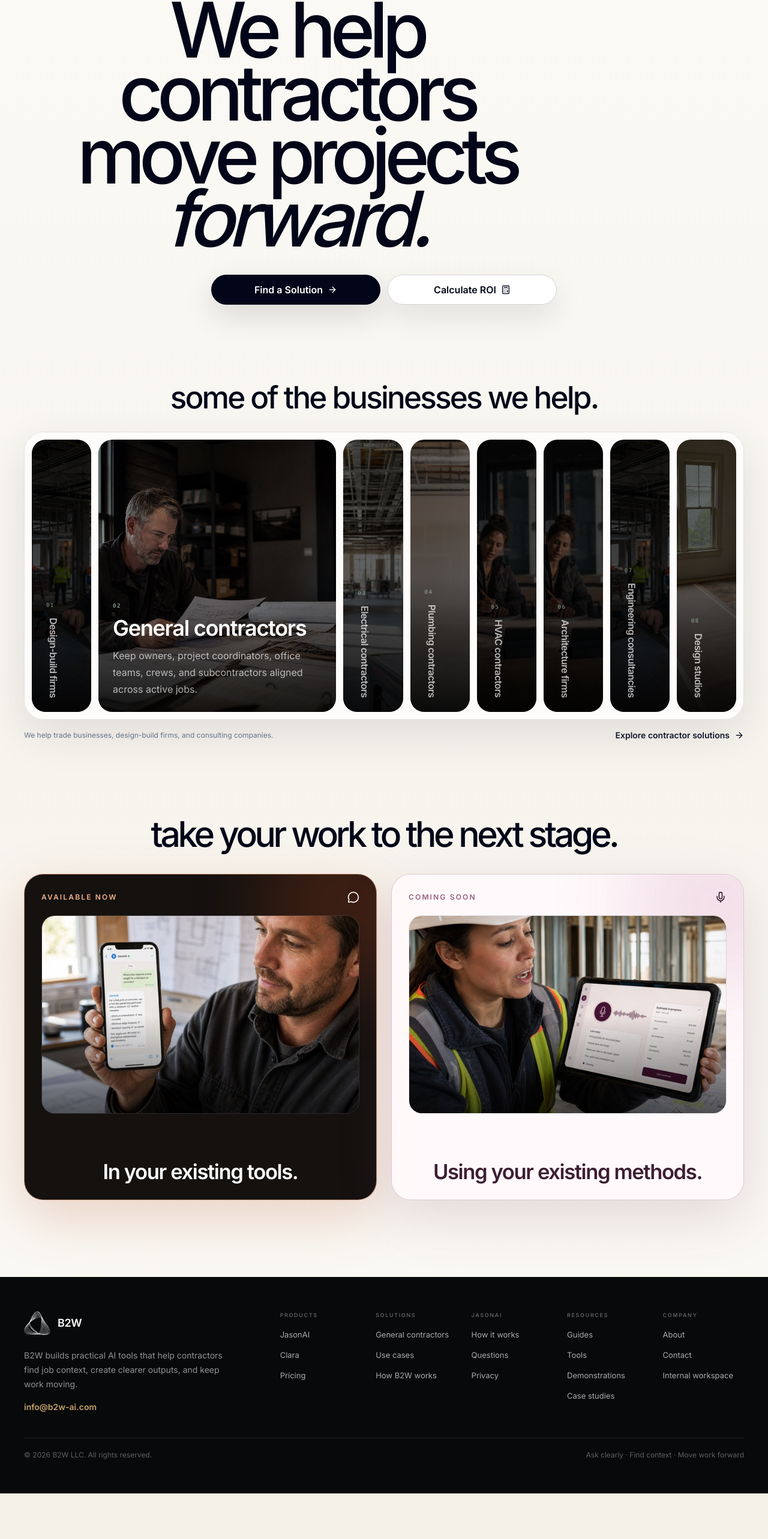
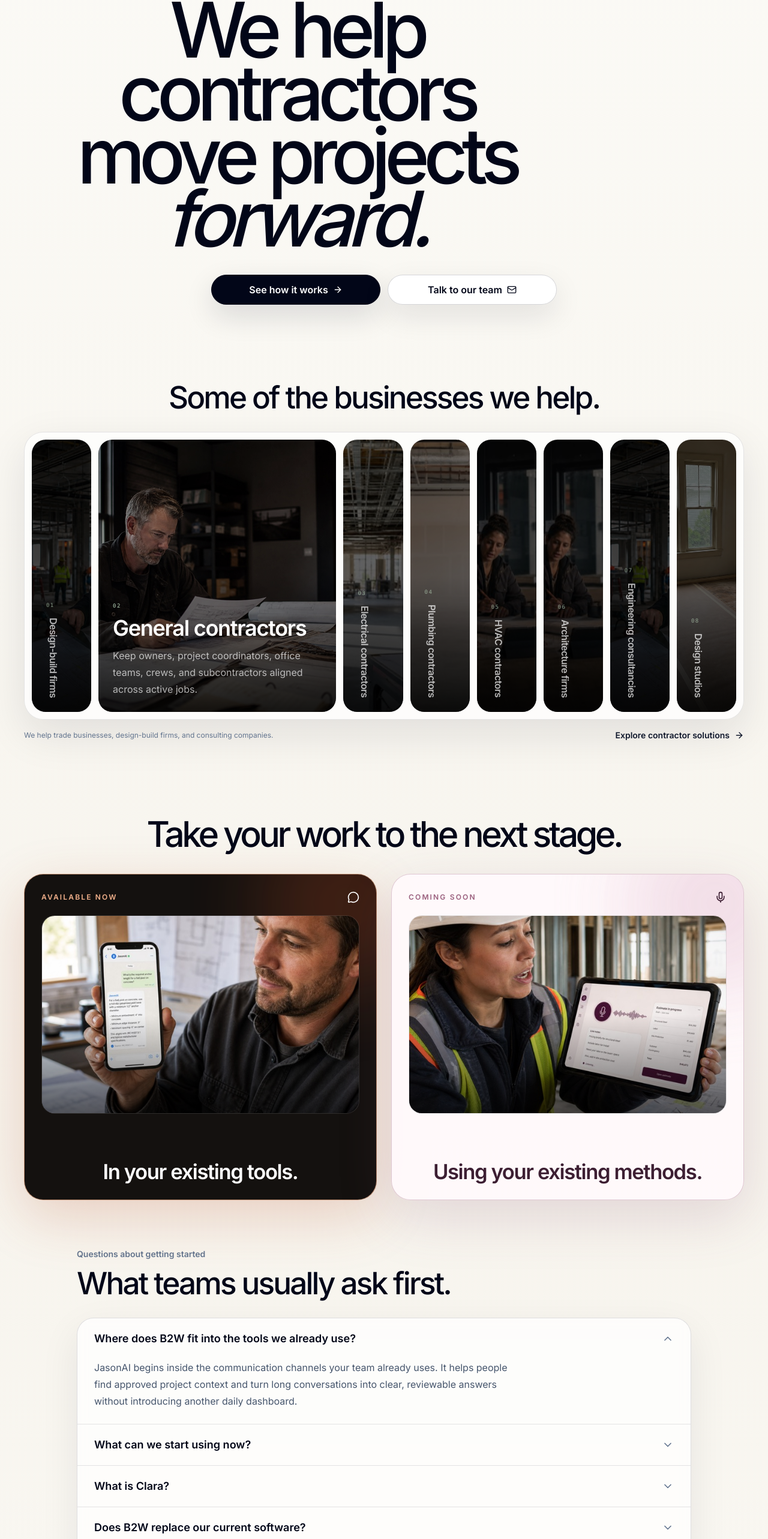
Before and after one commit to aliahm08/B2W, a React (Vite) app: page / in a window 1280 px wide. Shown: the part 226-2792 px from the top of the page at 60% size. Before the commit the page ends 2716 px from the top, so only its background shows below. Built offline with nearby package versions, Linux system fonts and the light colour scheme.

Commit message:
home page organization

```diff
--- a/src/pages/HomeTestOnePage.tsx
+++ b/src/pages/HomeTestOnePage.tsx
@@ -1,12 +1,35 @@
 import { motion } from 'motion/react';
 import { lazy, Suspense, useEffect, useState } from 'react';
 import { Link } from 'react-router-dom';
-import { ArrowRight, Calculator, MessageCircle, Mic } from 'lucide-react';
+import { ArrowRight, Calculator, ChevronDown, Mail, MessageCircle, Mic } from 'lucide-react';
 import PreviewFooter from '../components/PreviewFooter';
 import { LiveSiteHeader } from '../components/V2SiteChrome';
 import Seo from '../components/Seo';
 
 const VisitorFitQuiz = lazy(() => import('../components/VisitorFitQuiz'));
+
+const homepageQuestions = [
+  {
+    question: 'Where does B2W fit into the tools we already use?',
+    answer: 'JasonAI begins inside the communication channels your team already uses. It helps people find approved project context and turn long conversations into clear, reviewable answers without introducing another daily dashboard.',
+  },
+  {
+    question: 'What can we start using now?',
+    answer: 'JasonAI is available now. We start with one approved communication workflow, define the sources and permissions, and help your team use it on real project questions before expanding.',
+  },
+  {
+    question: 'What is Clara?',
+    answer: 'Clara is a coming-soon web workspace for teams that want a focused place to create and review project documents using the same approved company context and working methods.',
+  },
+  {
+    question: 'Does B2W replace our current software?',
+    answer: 'No. The first goal is to make the tools and project information you already have easier to use. New workspace functionality is added only when it creates a clearer, controlled way to complete the work.',
+  },
+  {
+    question: 'How do we choose the right starting point?',
+    answer: 'Use the solution finder for a tailored recommendation, or calculate the modeled value of reducing communication-search time before speaking with our team.',
+  },
+] as const;
 
 type HeroMode = 'consulting' | 'jasonai' | 'clara';
 
@@ -99,7 +122,7 @@ function ProductFrame({
   const image = heroProductImages.find((item) => item.product.toLowerCase() === mode)!;
   const Icon = mode === 'jasonai' ? MessageCircle : Mic;
   const isJasonAI = mode === 'jasonai';
-  const availability = isJasonAI ? 'Available Now' : 'Coming Soon';
+  const availability = isJasonAI ? 'Available now' : 'Coming soon';
   const contextHeading = isJasonAI ? 'In your existing tools' : 'Using your existing methods';
   const frameClass = isJasonAI
     ? 'border-[#f4b28c]/70 bg-[#14110f] text-white shadow-[0_28px_90px_rgba(178,74,36,0.22)]'
@@ -264,6 +287,7 @@ function ContractorHeroCarousel() {
 export default function HomeTestOnePage() {
   const [heroMode, setHeroMode] = useState<HeroMode>('consulting');
   const [isQuizOpen, setIsQuizOpen] = useState(false);
+  const [activeQuestion, setActiveQuestion] = useState(0);
   const activeHero = heroModes[heroMode];
 
   useEffect(() => {
@@ -307,28 +331,67 @@ export default function HomeTestOnePage() {
           </motion.h1>
 
           <div className="mx-auto mt-10 flex w-full max-w-xl flex-col justify-center gap-3 sm:flex-row">
-            <button id="visitor-fit" type="button" onClick={() => setIsQuizOpen(true)} className="group inline-flex min-h-12 flex-1 items-center justify-center gap-2 rounded-full border border-slate-950 bg-slate-950 px-5 py-3 text-base font-semibold text-white shadow-[0_18px_48px_rgba(15,23,42,0.14)] transition-colors hover:bg-[#24724f]">
-              Find a Solution
+            <Link to="/jasonai" className="group inline-flex min-h-12 flex-1 items-center justify-center gap-2 rounded-full border border-slate-950 bg-slate-950 px-5 py-3 text-base font-semibold text-white shadow-[0_18px_48px_rgba(15,23,42,0.14)] transition-colors hover:bg-[#24724f]">
+              See how it works
               <ArrowRight className="h-4 w-4 transition-transform duration-300 group-hover:translate-x-1 group-focus-visible:translate-x-1" />
-            </button>
-            <Link to="/pricing#roi-calculator" className="group inline-flex min-h-12 flex-1 items-center justify-center gap-2 rounded-full border border-slate-950/16 bg-white/95 px-5 py-3 text-base font-semibold text-slate-950 shadow-[0_18px_48px_rgba(15,23,42,0.10)] transition-colors hover:bg-white">
-              Calculate ROI
-              <Calculator className="h-4 w-4" />
             </Link>
+            <a href="mailto:info@b2w-ai.com?subject=Talk%20to%20the%20B2W%20team" className="group inline-flex min-h-12 flex-1 items-center justify-center gap-2 rounded-full border border-slate-950/16 bg-white/95 px-5 py-3 text-base font-semibold text-slate-950 shadow-[0_18px_48px_rgba(15,23,42,0.10)] transition-colors hover:bg-white">
+              Talk to our team
+              <Mail className="h-4 w-4" />
+            </a>
           </div>
 
           <motion.h2 initial={{ opacity: 0, y: 22 }} whileInView={{ opacity: 1, y: 0 }} viewport={{ once: true, margin: '-100px' }} transition={{ duration: .45 }} className={`mx-auto mt-32 text-center text-[clamp(2rem,4vw,4rem)] font-medium leading-[1.02] tracking-[-0.055em] ${activeHero.textClass}`}>
-            some of the businesses we help.
+            Some of the businesses we help.
           </motion.h2>
           <ContractorHeroCarousel />
 
           <div className="mt-32 flex flex-col items-center text-center">
             <motion.h2 initial={{ opacity: 0, y: 22 }} whileInView={{ opacity: 1, y: 0 }} viewport={{ once: true, margin: '-100px' }} transition={{ duration: .45 }} className={`b2w-wordmark whitespace-nowrap text-[clamp(1.2rem,4.6vw,4.75rem)] font-medium leading-[0.9] tracking-[-0.075em] ${activeHero.textClass}`}>
-              take your work to the next stage.
+              Take your work to the next stage.
             </motion.h2>
             <div id="products" className="mt-10 grid w-full scroll-mt-28 gap-6 lg:grid-cols-2">
               <ProductFrame mode="jasonai" setActiveMode={setHeroMode} />
               <ProductFrame mode="clara" setActiveMode={setHeroMode} />
+            </div>
+
+            <div className="mt-20 w-full max-w-5xl text-left">
+              <p className="text-sm font-semibold text-slate-500">Questions about getting started</p>
+              <h3 className={`mt-3 text-[clamp(2rem,4vw,4rem)] font-medium leading-[1.02] tracking-[-0.055em] ${activeHero.textClass}`}>What teams usually ask first.</h3>
+              <ul className="mt-8 overflow-hidden rounded-[28px] border border-slate-950/12 bg-white/72 shadow-[0_22px_65px_rgba(15,23,42,0.08)] backdrop-blur-sm">
+                {homepageQuestions.map((item, index) => {
+                  const isOpen = activeQuestion === index;
+                  const panelId = `homepage-question-${index}`;
+                  return (
+                    <li key={item.question} className="border-b border-slate-950/10 last:border-b-0">
+                      <button type="button" aria-expanded={isOpen} aria-controls={panelId} onClick={() => setActiveQuestion(index)} className="flex w-full items-center justify-between gap-6 px-5 py-5 text-left sm:px-7">
+                        <span className="text-base font-semibold text-slate-950 sm:text-lg">{item.question}</span>
+                        <ChevronDown className={`h-5 w-5 shrink-0 text-slate-500 transition-transform duration-300 ${isOpen ? 'rotate-180' : ''}`} />
+                      </button>
+                      <div id={panelId} role="region" className={`grid transition-[grid-template-rows,opacity] duration-300 ${isOpen ? 'grid-rows-[1fr] opacity-100' : 'grid-rows-[0fr] opacity-0'}`}>
+                        <div className="overflow-hidden">
+                          <p className="max-w-3xl px-5 pb-6 text-sm leading-7 text-slate-600 sm:px-7 sm:text-base">{item.answer}</p>
+                        </div>
+                      </div>
+                    </li>
+                  );
+                })}
+              </ul>
+            </div>
+          </div>
+
+          <div className="mt-32 rounded-[32px] bg-[#10271c] px-6 py-12 text-center text-white shadow-[0_28px_90px_rgba(15,39,28,0.2)] sm:px-10 sm:py-16">
+            <p className="text-sm font-semibold text-[#a9c7a8]">Choose your next step</p>
+            <h2 className="mx-auto mt-3 max-w-3xl text-[clamp(2.25rem,5vw,5rem)] font-medium leading-[0.95] tracking-[-0.06em]">Find the right place to begin.</h2>
+            <div className="mx-auto mt-8 flex w-full max-w-xl flex-col justify-center gap-3 sm:flex-row">
+              <button id="visitor-fit" type="button" onClick={() => setIsQuizOpen(true)} className="group inline-flex min-h-12 flex-1 items-center justify-center gap-2 rounded-full bg-white px-5 py-3 text-base font-semibold text-[#10271c] transition-colors hover:bg-[#dcebd8]">
+                Find a solution
+                <ArrowRight className="h-4 w-4 transition-transform duration-300 group-hover:translate-x-1" />
+              </button>
+              <Link to="/pricing#roi-calculator" className="inline-flex min-h-12 flex-1 items-center justify-center gap-2 rounded-full border border-white/22 bg-white/8 px-5 py-3 text-base font-semibold text-white transition-colors hover:bg-white/14">
+                Calculate ROI
+                <Calculator className="h-4 w-4" />
+              </Link>
             </div>
           </div>
         </section>
```
Also changed, not shown: 2 other files (tests, documents, lock files or other folders).
